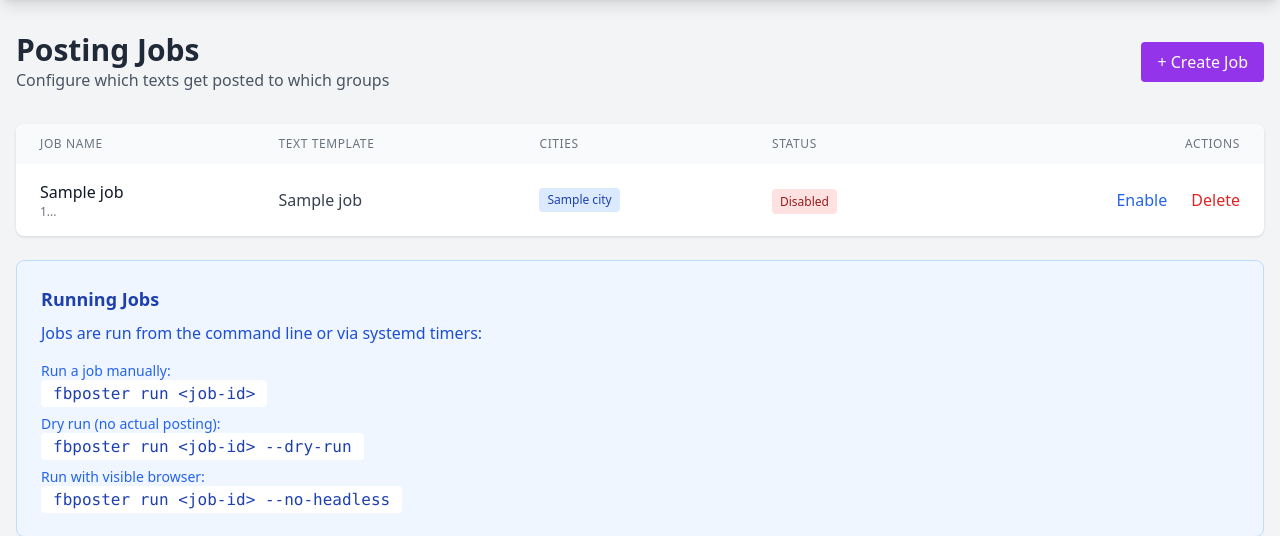
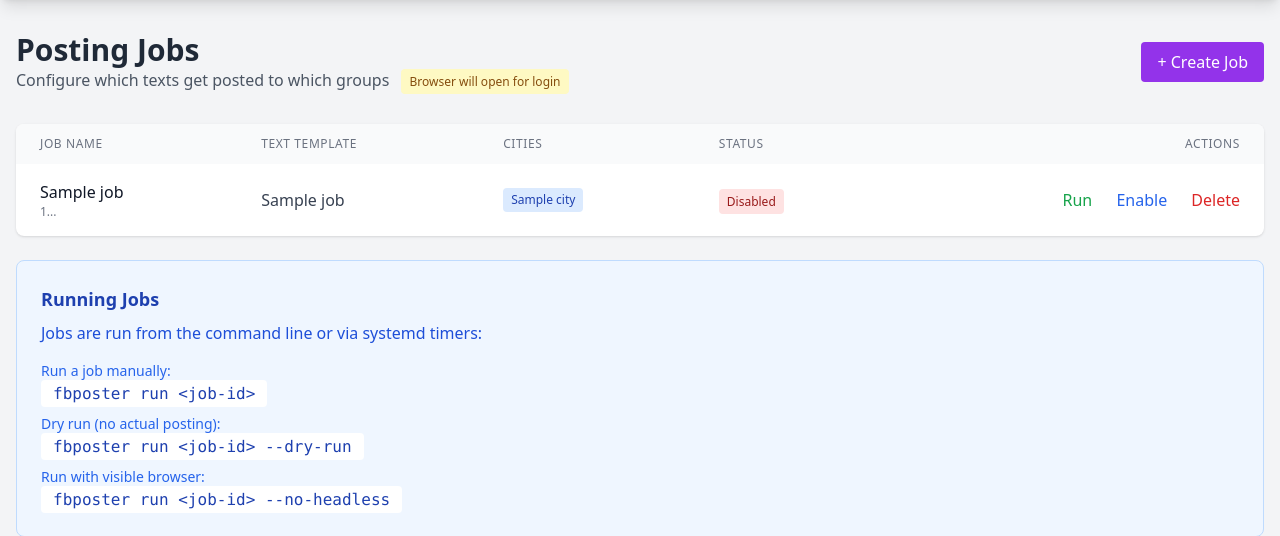
Before and after one commit to yassbarona/facebook-autoposter, a FastAPI app: template fbposter/web/templates/jobs.html in a window 1280 px wide. Shown: the part 64-600 px from the top of the page. Run offline with FastAPI, Linux system fonts and the light colour scheme; the template is opened without the code that fills it: most values are stand-ins (such as "Sample title", 1, 10 or a date in 2020); parts of the project's set-up code (start-up, migrations or seed data) failed here and were passed over; some libraries are stand-ins or nearby versions.

Commit message:
Add job running and Chrome session indicator
- Dashboard shows "Session Active" (green) or "No Session" (red) badge
- Jobs page: "Run" button to execute jobs directly from dashboard
- Auto-detects if Chrome session exists:
  - With session: runs headless
  - Without session: opens browser for Facebook login
- Jobs page shows warning when browser will open for login
- Success/error messages after job execution

```diff
--- a/fbposter/web/app.py
+++ b/fbposter/web/app.py
@@ -18,6 +18,8 @@ from ..data.storage import DataStore, LogStore
 from ..data.models import Group, Text, Job
 import shutil
 import json
+import subprocess
+import threading
 
 # Create FastAPI app
 app = FastAPI(
@@ -64,6 +66,25 @@ def get_stores(profile: Optional[str] = None):
     if profile:
         set_profile(profile)
     return DataStore(), LogStore()
+
+
+def has_chrome_session(profile: Optional[str] = None) -> bool:
+    """Check if profile has a Chrome session (logged into Facebook)"""
+    if profile:
+        chrome_dir = get_profile_dir(profile) / "chrome-profile"
+    else:
+        # Default profile uses root chrome-profile
+        from pathlib import Path
+        package_dir = Path(__file__).parent.parent.parent
+        chrome_dir = package_dir / "chrome-profile"
+
+    # Check if chrome profile exists and has data
+    if not chrome_dir.exists():
+        return False
+
+    # Check for Default directory (Chrome's main profile data)
+    default_dir = chrome_dir / "Default"
+    return default_dir.exists()
 
 
 # ============== Auth Routes ==============
@@ -127,6 +148,7 @@ async def dashboard(request: Request, profile: Optional[str] = None):
         "request": request,
         "profile": current_profile,
         "profiles": list_profiles(),
+        "has_session": has_chrome_session(current_profile),
         "stats": {
             "total_groups": len(groups),
             "active_groups": len([g for g in groups if g.active]),
@@ -266,10 +288,12 @@ async def jobs_page(request: Request, _=Depends(require_auth)):
         job.text_name = text_map.get(job.text_id, "Unknown")
         job.cities = job.group_filters.get("cities", []) if job.group_filters else []
 
+    current_profile = get_current_profile()
     return templates.TemplateResponse("jobs.html", {
         "request": request,
-        "profile": get_current_profile(),
+        "profile": current_profile,
         "profiles": list_profiles(),
+        "has_session": has_chrome_session(current_profile),
         "jobs": jobs,
         "texts": texts,
         "cities": cities
@@ -318,6 +342,43 @@ async def delete_job(request: Request, job_id: str, _=Depends(require_auth)):
     data_store, _ = get_stores()
     data_store.remove_job(job_id)
     return RedirectResponse(url="/jobs", status_code=302)
+
+
+@app.post("/jobs/{job_id}/run")
+async def run_job(request: Request, job_id: str, _=Depends(require_auth)):
+    """Run a job"""
+    current_profile = get_current_profile()
+    has_session = has_chrome_session(current_profile)
+
+    # Build the command
+    cmd = ["fbposter"]
+    if current_profile:
+        cmd.extend(["--profile", current_profile])
+    cmd.extend(["run", job_id])
+
+    # If no Chrome session, run with visible browser for login
+    if not has_session:
+        cmd.append("--no-headless")
+
+    try:
+        # Run the job (this will block until complete)
+        result = subprocess.run(
+            cmd,
+            capture_output=True,
+            text=True,
+            timeout=1800  # 30 minute timeout
+        )
+
+        if result.returncode == 0:
+            return RedirectResponse(url="/jobs?success=Job+completed+successfully", status_code=302)
+        else:
+            error_msg = result.stderr[:100] if result.stderr else "Unknown error"
+            return RedirectResponse(url=f"/jobs?error=Job+failed:+{error_msg}", status_code=302)
+
+    except subprocess.TimeoutExpired:
+        return RedirectResponse(url="/jobs?error=Job+timed+out+after+30+minutes", status_code=302)
+    except Exception as e:
+        return RedirectResponse(url=f"/jobs?error=Failed+to+run+job:+{str(e)[:50]}", status_code=302)
 
 
 # ============== Logs Routes ==============
--- a/fbposter/web/templates/jobs.html
+++ b/fbposter/web/templates/jobs.html
@@ -6,7 +6,12 @@
 <div class="mb-8 flex justify-between items-center">
     <div>
         <h1 class="text-3xl font-bold text-gray-800">Posting Jobs</h1>
-        <p class="text-gray-600">Configure which texts get posted to which groups</p>
+        <p class="text-gray-600">
+            Configure which texts get posted to which groups
+            {% if not has_session %}
+            <span class="ml-2 px-2 py-1 bg-yellow-100 text-yellow-800 text-xs rounded">Browser will open for login</span>
+            {% endif %}
+        </p>
     </div>
     <button
         onclick="document.getElementById('addModal').classList.remove('hidden')"
@@ -15,6 +20,18 @@
         + Create Job
     </button>
 </div>
+
+<!-- Success/Error Messages -->
+{% if request.query_params.get('success') %}
+<div class="bg-green-100 border border-green-400 text-green-700 px-4 py-3 rounded mb-6">
+    {{ request.query_params.get('success').replace('+', ' ') }}
+</div>
+{% endif %}
+{% if request.query_params.get('error') %}
+<div class="bg-red-100 border border-red-400 text-red-700 px-4 py-3 rounded mb-6">
+    {{ request.query_params.get('error').replace('+', ' ') }}
+</div>
+{% endif %}
 
 <!-- Jobs Table -->
 <div class="bg-white rounded-lg shadow overflow-hidden">
@@ -59,8 +76,13 @@
                     </span>
                 </td>
                 <td class="px-6 py-4 text-right space-x-2">
+                    <form method="post" action="/jobs/{{ job.id }}/run" class="inline" onsubmit="this.querySelector('button').disabled=true; this.querySelector('button').innerText='Running...';">
+                        <button type="submit" class="text-green-600 hover:text-green-800 font-medium">
+                            Run
+                        </button>
+                    </form>
                     <form method="post" action="/jobs/{{ job.id }}/toggle" class="inline">
-                        <button type="submit" class="text-blue-600 hover:text-blue-800">
+                        <button type="submit" class="text-blue-600 hover:text-blue-800 ml-3">
                             {{ 'Disable' if job.enabled else 'Enable' }}
                         </button>
                     </form>
```
Also changed, not shown: fbposter/web/templates/index.html (+8 -1 lines).
